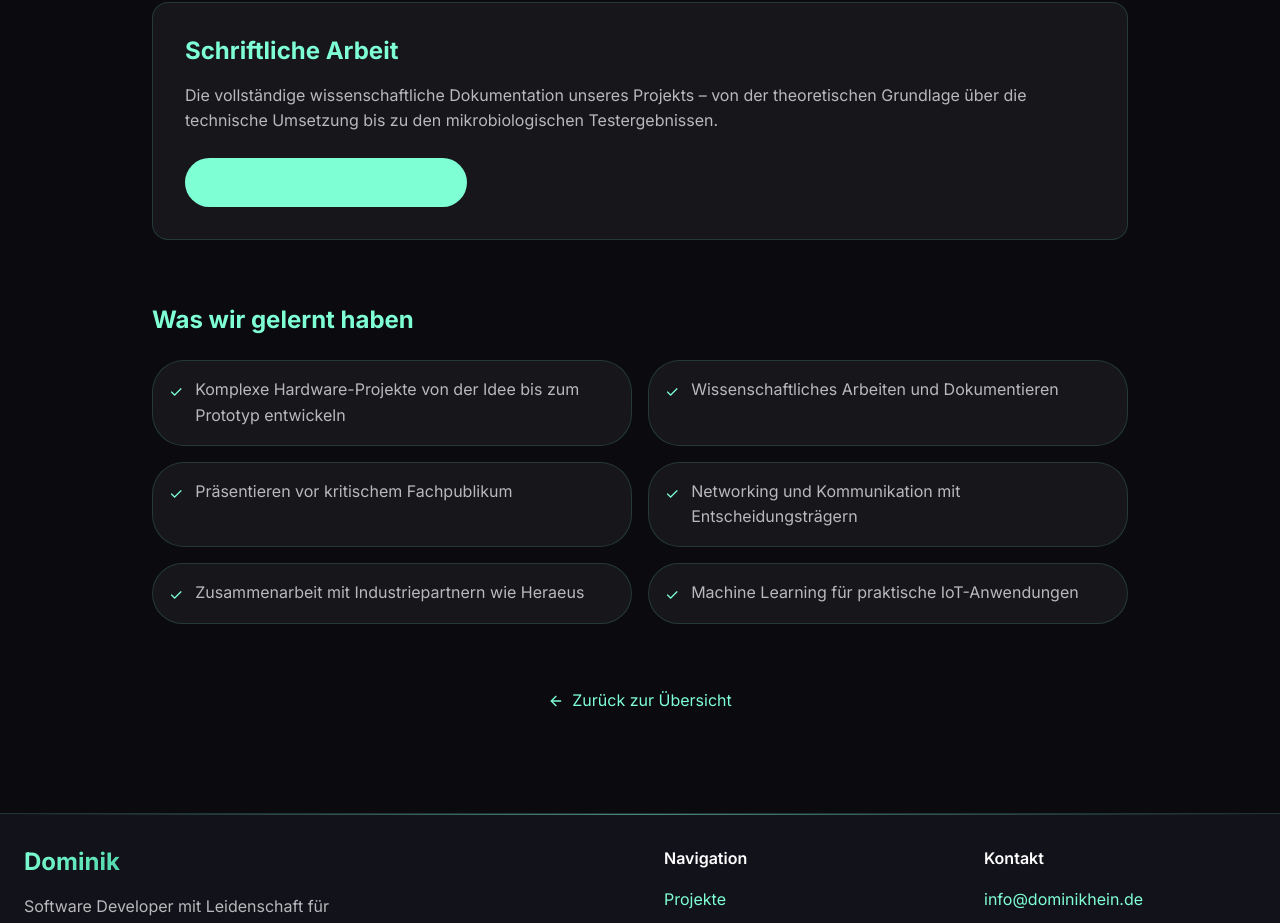
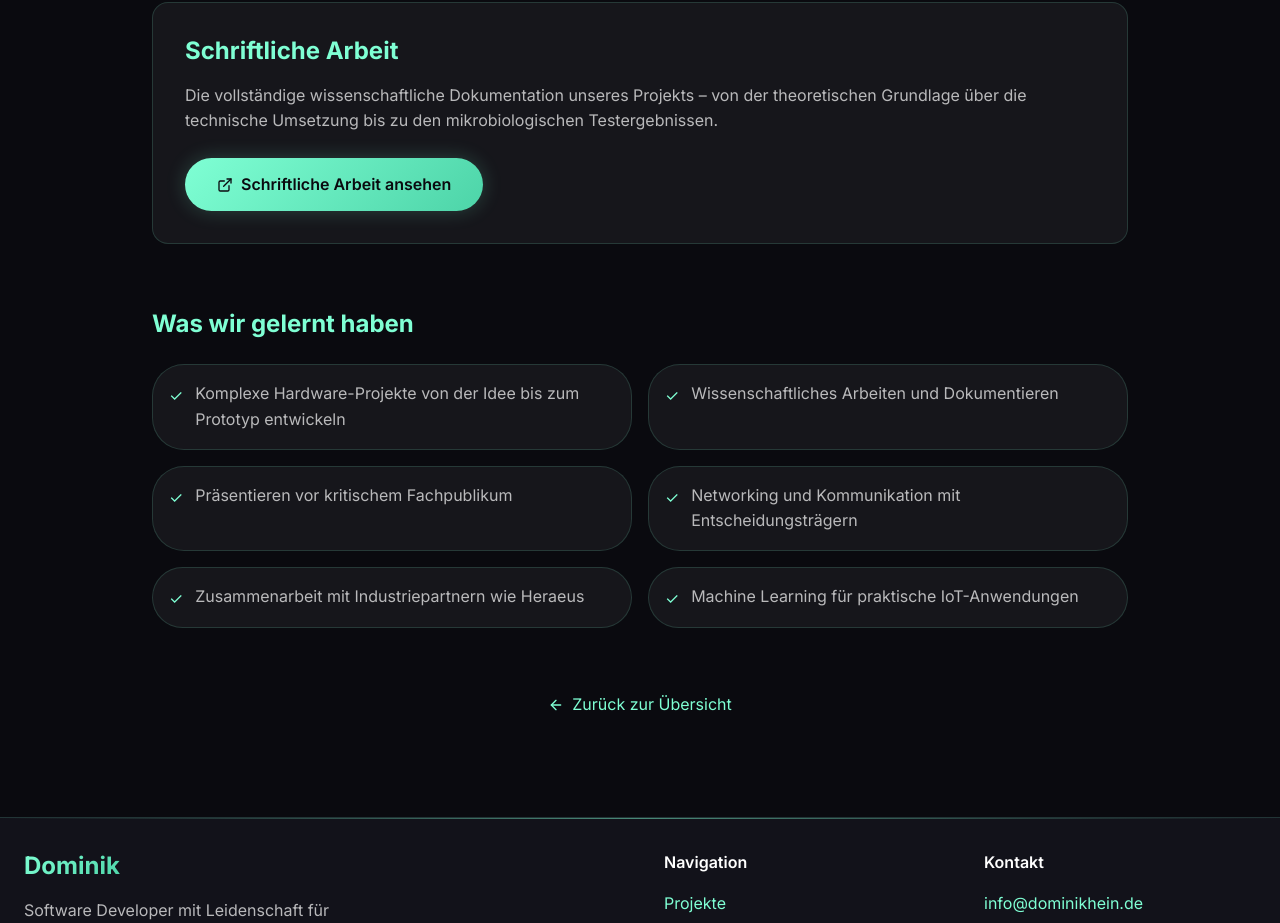
Before and after one commit to gratisCobalt/dominikhein.de, a React (Vite) app: page /projekt/revolutionair in a window 1280 px wide. Shown: the part 7000-7923 px from the top of the page. Built offline with nearby package versions, Linux system fonts and the light colour scheme.

Commit message:
fix: ensure btn-primary text color overrides anchor styles

```diff
--- a/src/index.css
+++ b/src/index.css
@@ -157,7 +157,7 @@ body {
 
 .btn-primary {
   background: var(--gradient-accent);
-  color: var(--color-bg-primary);
+  color: #0a0a0f !important;
   font-weight: 600;
   padding: 0.875rem 2rem;
   border-radius: var(--radius-full);
@@ -168,6 +168,7 @@ body {
 }
 
 .btn-primary:hover {
+  color: #0a0a0f !important;
   transform: translateY(-2px) scale(1.02);
   box-shadow: var(--shadow-glow-md);
 }
--- a/src/pages/RevolutionairPage.tsx
+++ b/src/pages/RevolutionairPage.tsx
@@ -184,7 +184,7 @@ export function RevolutionairPage() {
               href="/revolutionair-schriftliche-arbeit.pdf"
               target="_blank"
               rel="noopener noreferrer"
-              className="inline-flex items-center gap-2 px-6 py-3 bg-accent text-black font-semibold rounded-full hover:bg-accent-glow transition-colors"
+              className="btn-primary inline-flex items-center gap-2"
             >
               <ExternalLink className="w-4 h-4" />
               Schriftliche Arbeit ansehen
```
